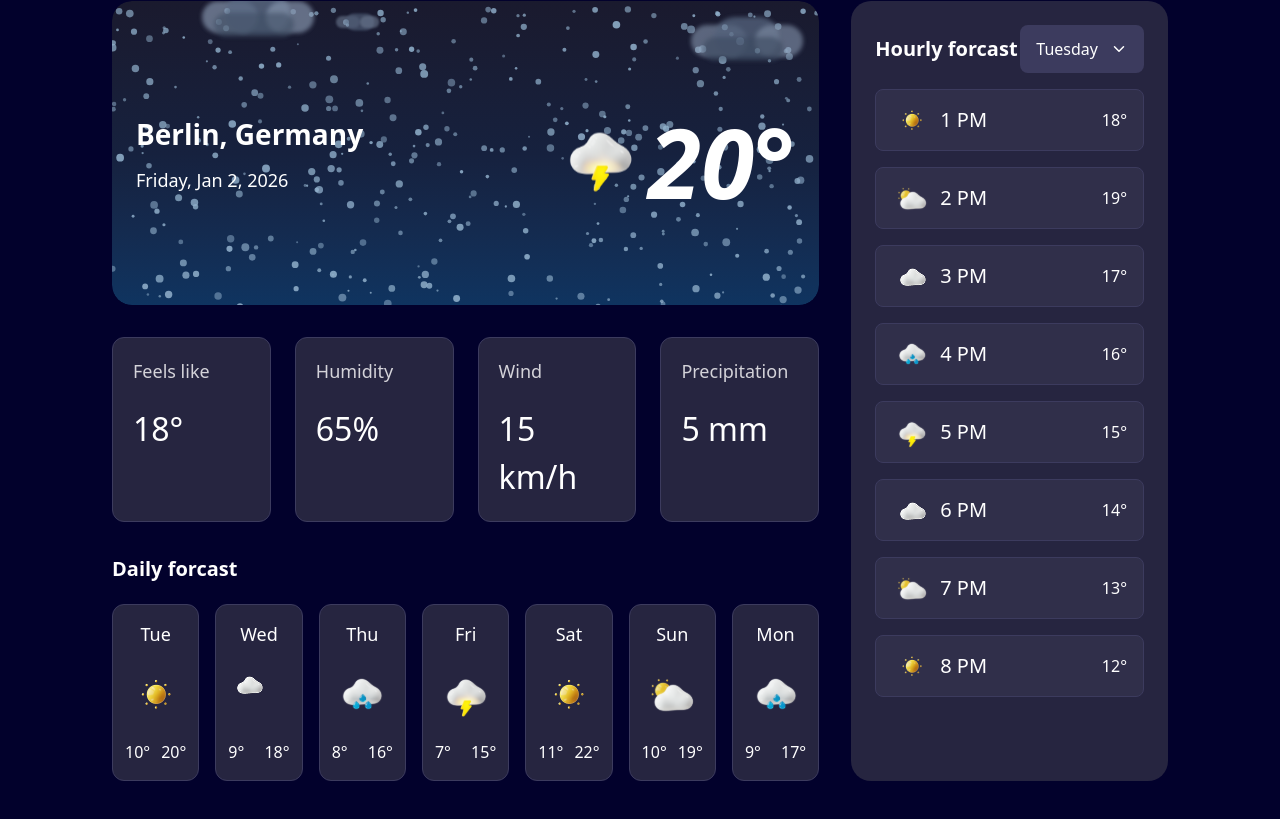
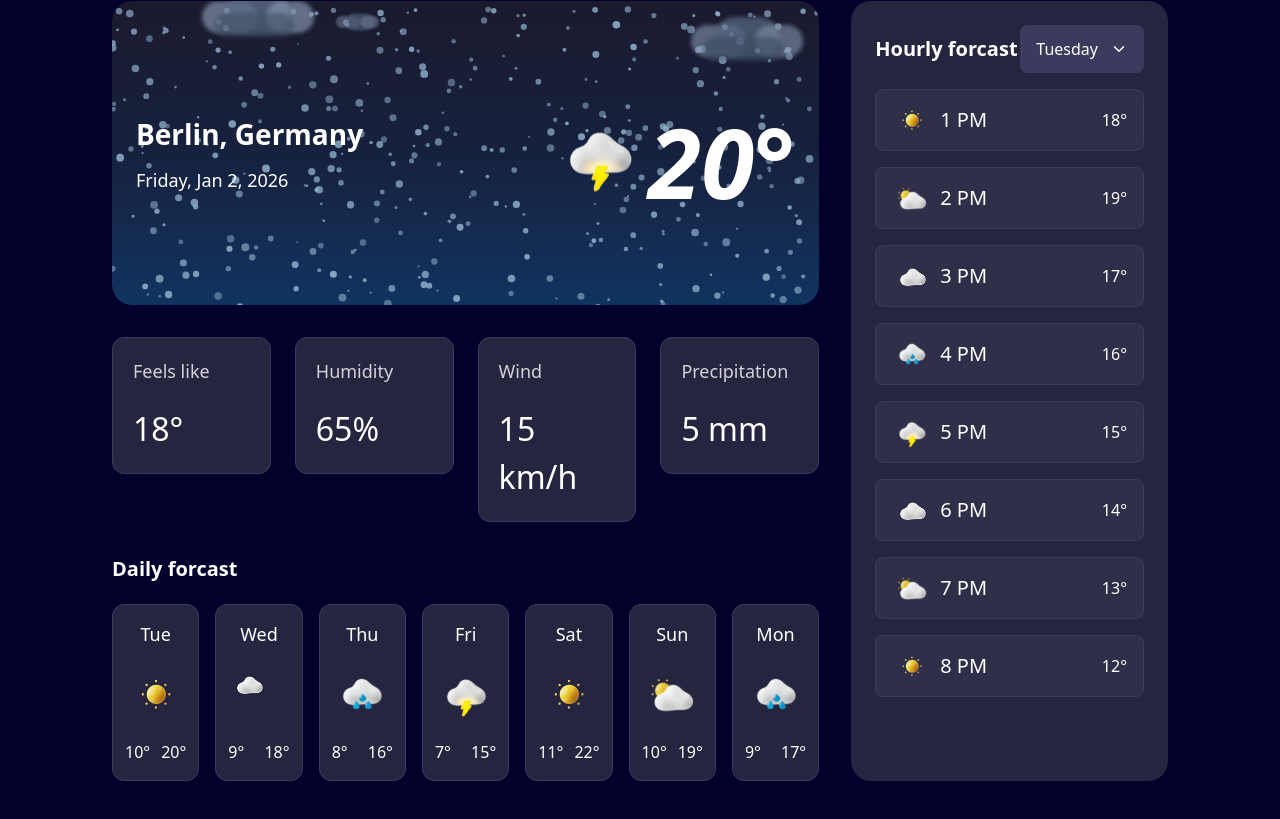
Before and after one commit to Gentlecoder1/WeatherApp, a React (Vite) app: page / in a window 1280 px wide. Shown: the part 481-1300 px from the top of the page. Built offline with nearby package versions, Linux system fonts and the light colour scheme.

Commit message:
feat: implement motion animations for components and enhance UI interactions

```diff
--- a/src/components/Condition.tsx
+++ b/src/components/Condition.tsx
@@ -1,19 +1,26 @@
-import React from 'react'
 import { conditions } from '.'
+import { StaggerContainer, StaggerItem, HoverCard } from './motion'
 
 const Condition = () => {
   return (
-    <div className='w-full grid grid-cols-2 sm:grid-cols-4 gap-[24px]'>
+    <StaggerContainer
+      staggerDelay={0.15}
+      childrenDelay={0.6}
+      className='w-full grid grid-cols-2 sm:grid-cols-4 gap-[24px]'
+    >
         {conditions.map(({ id, title, value }) => (
-            <div
-                key={id}
-                className='p-[20px] rounded-[12px] bg-[#262540] border border-[#3C3B5E] space-y-[20px]'
-            >
-                <p className='text-[18px] font-500 text-[#D4D3D9]'>{title}</p>
-                <p className='text-[32px] font-300'>{value}</p>
-            </div>
+            <StaggerItem key={id}>
+                <HoverCard
+                    scale={1.02}
+                    lift={-5}
+                    className='p-[20px] rounded-[12px] bg-[#262540] border border-[#3C3B5E] space-y-[20px]'
+                >
+                    <p className='text-[18px] font-500 text-[#D4D3D9]'>{title}</p>
+                    <p className='text-[32px] font-300'>{value}</p>
+                </HoverCard>
+            </StaggerItem>
         ))}
-    </div>
+    </StaggerContainer>
   )
 }
 
--- a/src/components/Daily.tsx
+++ b/src/components/Daily.tsx
@@ -1,16 +1,25 @@
-import React from 'react'
 import { dailyForecast } from '.'
+import { FadeInUp, StaggerContainer, StaggerItemScale, HoverCard } from './motion'
 
 const Daily = () => {
   return (
-    <div className='w-full flex flex-col gap-[20px]'>
+    <FadeInUp
+      delay={0.7}
+      className='w-full flex flex-col gap-[20px]'
+    >
         <h1 className='text-[20px] font-semibold'>Daily forcast</h1>
 
-        <div className='w-full grid grid-cols-3 sm:grid-cols-7 gap-[16px]'>
+        <StaggerContainer
+          staggerDelay={0.15}
+          childrenDelay={0.8}
+          className='w-full grid grid-cols-3 sm:grid-cols-7 gap-[16px]'
+        >
             {dailyForecast.map(({ id, day, icon, high, low })=> (
-                <div
-                    key={id}
-                    className='px-[12px] py-[16px] rounded-[12px] bg-[#262540] border border-[#3C3B5E] space-y-[16px] flex flex-col items-center'
+                <StaggerItemScale key={id}>
+                    <HoverCard
+                        scale={1.05}
+                        lift={-5}
+                        className='px-[12px] py-[16px] rounded-[12px] bg-[#262540] border border-[#3C3B5E] space-y-[16px] flex flex-col items-center cursor-pointer'
                     >
                         <p className='text-[18px] font-medium'>{day}</p>
                         <div className='w-[60px] h-[60px]'><img src={icon} alt="" /></div>
@@ -18,10 +27,11 @@ const Daily = () => {
                             <p>{low}°</p>
                             <p>{high}°</p>
                         </div>
-                </div>
+                    </HoverCard>
+                </StaggerItemScale>
             ))}
-        </div>
-    </div>
+        </StaggerContainer>
+    </FadeInUp>
   )
 }
 
--- a/src/components/Header.tsx
+++ b/src/components/Header.tsx
@@ -5,38 +5,30 @@ import { AnimatePresence, motion } from "framer-motion"
 import Logo from "../assets/Logo.svg"
 import Unit from "./Unit"
 import { useState } from "react";
+import { MotionHeader, FadeInLeft, dropIn } from "./motion";
 
 const Header = () => {
 
   const [openUnit, setOpenUnit] = useState(false);
 
-  const dropIn = {
-    hidden: {
-      y: '-5px',
-      opacity: 0
-    },
-    visible: {
-      y: "0",
-      opacity: 1
-    },
-    exit: {
-      y: '-5px',
-      opacity: 0
-    }
-  }
-
   return (
-    <header className="w-full mx-auto space-y-3">
+    <MotionHeader className="w-full mx-auto space-y-3">
         <div className='flex justify-between items-center text-white'>
-            <div className='flex items-center text-[15.4px] sm:text-[22px] font-bold gap-[10px]'>
+            <FadeInLeft
+              delay={0.2}
+              className='flex items-center text-[15.4px] sm:text-[22px] font-bold gap-[10px]'
+            >
                 <img src={Logo} className="w-[30px] h-[30px] sm:w-[40px] sm:h-[40px]" alt="" />
                 <p>Weather Now</p>
-            </div>
+            </FadeInLeft>
 
             <motion.div
+              initial={{ opacity: 0, x: 20 }}
+              animate={{ opacity: 1, x: 0 }}
+              transition={{ duration: 0.5, delay: 0.3 }}
               onClick={() => setOpenUnit(!openUnit)}
               whileTap={{ scale: 0.98 }}
-              className="bg-[#262540] rounded-[8px] flex items-center gap-[10px] px-[10px] py-[8px] sm:px-[16px] sm:py-[12px]"
+              className="bg-[#262540] rounded-[8px] flex items-center gap-[10px] px-[10px] py-[8px] sm:px-[16px] sm:py-[12px] cursor-pointer"
             >
                 <IoSettingsOutline className="w-[14px] h-[14px] sm:w-[18px] sm:h-[18px]" />
                 <p className="text-[14px] sm:text-[16px] font-medium">Units</p>
@@ -57,7 +49,7 @@ const Header = () => {
             </motion.div>
           )}
         </AnimatePresence>
-    </header>
+    </MotionHeader>
   )
 }
 
--- /dev/null
+++ b/src/components/motion.tsx
@@ -0,0 +1,318 @@
+import { motion } from 'framer-motion'
+import type { HTMLMotionProps } from 'framer-motion'
+import type { ReactNode } from 'react'
+
+// ============================================
+// ANIMATION VARIANTS
+// ============================================
+
+// Fade in from bottom (for containers, titles)
+export const fadeInUp = {
+  hidden: { opacity: 0, y: 30 },
+  visible: {
+    opacity: 1,
+    y: 0,
+    transition: { duration: 0.8 }
+  }
+}
+
+// Fade in from left
+export const fadeInLeft = {
+  hidden: { opacity: 0, x: -20 },
+  visible: {
+    opacity: 1,
+    x: 0,
+    transition: { duration: 0.5 }
+  }
+}
+
+// Fade in from right
+export const fadeInRight = {
+  hidden: { opacity: 0, x: 20 },
+  visible: {
+    opacity: 1,
+    x: 0,
+    transition: { duration: 0.5 }
+  }
+}
+
+// Fade in from top (for header)
+export const fadeInDown = {
+  hidden: { opacity: 0, y: -20 },
+  visible: {
+    opacity: 1,
+    y: 0,
+    transition: { duration: 0.5 }
+  }
+}
+
+// Scale fade (for cards)
+export const scaleFade = {
+  hidden: { opacity: 0, scale: 0.95 },
+  visible: {
+    opacity: 1,
+    scale: 1,
+    transition: { duration: 0.6 }
+  }
+}
+
+// Stagger container for condition cards
+export const staggerContainer = {
+  hidden: { opacity: 0 },
+  visible: {
+    opacity: 1,
+    transition: {
+      staggerChildren: 0.15,
+      delayChildren: 0.6
+    }
+  }
+}
+
+// Stagger container for daily forecast
+export const dailyStaggerContainer = {
+  hidden: { opacity: 0 },
+  visible: {
+    opacity: 1,
+    transition: {
+      staggerChildren: 0.15,
+      delayChildren: 0.8
+    }
+  }
+}
+
+// Stagger container for hourly forecast (slower)
+export const hourlyStaggerContainer = {
+  hidden: { opacity: 0 },
+  visible: {
+    opacity: 1,
+    transition: {
+      staggerChildren: 0.12,
+      delayChildren: 1.0
+    }
+  }
+}
+
+// Item variant for vertical stagger (condition, daily)
+export const staggerItemY = {
+  hidden: { opacity: 0, y: 20 },
+  visible: {
+    opacity: 1,
+    y: 0,
+    transition: { duration: 0.6 }
+  }
+}
+
+// Item variant with scale (daily cards)
+export const staggerItemScale = {
+  hidden: { opacity: 0, y: 20, scale: 0.9 },
+  visible: {
+    opacity: 1,
+    y: 0,
+    scale: 1,
+    transition: { duration: 0.6 }
+  }
+}
+
+// Item variant for horizontal stagger (hourly)
+export const staggerItemX = {
+  hidden: { opacity: 0, x: 30 },
+  visible: {
+    opacity: 1,
+    x: 0,
+    transition: { duration: 0.5 }
+  }
+}
+
+// Dropdown animation
+export const dropIn = {
+  hidden: { y: -5, opacity: 0 },
+  visible: { y: 0, opacity: 1 },
+  exit: { y: -5, opacity: 0 }
+}
+
+// Float animation (for weather icon)
+export const floatAnimation = {
+  y: [0, 12, 0],
+  transition: { duration: 2, repeat: Infinity }
+}
+
+export const floatAnimationReverse = {
+  y: [12, 0, 12],
+  transition: { duration: 2, repeat: Infinity }
+}
+
+// ============================================
+// REUSABLE MOTION COMPONENTS
+// ============================================
+
+interface MotionContainerProps extends HTMLMotionProps<'div'> {
+  children: ReactNode
+  delay?: number
+}
+
+// Fade in up container
+export const FadeInUp = ({ children, delay = 0, className, ...props }: MotionContainerProps) => (
+  <motion.div
+    initial={{ opacity: 0, y: 30 }}
+    animate={{ opacity: 1, y: 0 }}
+    transition={{ duration: 0.8, delay }}
+    className={className}
+    {...props}
+  >
+    {children}
+  </motion.div>
+)
+
+// Fade in from left
+export const FadeInLeft = ({ children, delay = 0, className, ...props }: MotionContainerProps) => (
+  <motion.div
+    initial={{ opacity: 0, x: -20 }}
+    animate={{ opacity: 1, x: 0 }}
+    transition={{ duration: 0.5, delay }}
+    className={className}
+    {...props}
+  >
+    {children}
+  </motion.div>
+)
+
+// Fade in from right
+export const FadeInRight = ({ children, delay = 0, className, ...props }: MotionContainerProps) => (
+  <motion.div
+    initial={{ opacity: 0, x: 30 }}
+    animate={{ opacity: 1, x: 0 }}
+    transition={{ duration: 0.8, delay }}
+    className={className}
+    {...props}
+  >
+    {children}
+  </motion.div>
+)
+
+// Fade in from top
+export const FadeInDown = ({ children, delay = 0, className, ...props }: MotionContainerProps) => (
+  <motion.div
+    initial={{ opacity: 0, y: -20 }}
+    animate={{ opacity: 1, y: 0 }}
+    transition={{ duration: 0.5, delay }}
+    className={className}
+    {...props}
+  >
+    {children}
+  </motion.div>
+)
+
+// Scale fade container
+export const ScaleFade = ({ children, delay = 0, className, ...props }: MotionContainerProps) => (
+  <motion.div
+    initial={{ opacity: 0, scale: 0.95 }}
+    animate={{ opacity: 1, scale: 1 }}
+    transition={{ duration: 0.6, delay }}
+    className={className}
+    {...props}
+  >
+    {children}
+  </motion.div>
+)
+
+// Stagger container wrapper
+export const StaggerContainer = ({
+  children,
+  className,
+  staggerDelay = 0.15,
+  childrenDelay = 0.6,
+  ...props
+}: MotionContainerProps & { staggerDelay?: number; childrenDelay?: number }) => (
+  <motion.div
+    variants={{
+      hidden: { opacity: 0 },
+      visible: {
+        opacity: 1,
+        transition: {
+          staggerChildren: staggerDelay,
+          delayChildren: childrenDelay
+        }
+      }
+    }}
+    initial="hidden"
+    animate="visible"
+    className={className}
+    {...props}
+  >
+    {children}
+  </motion.div>
+)
+
+// Stagger item (vertical)
+export const StaggerItem = ({ children, className, ...props }: MotionContainerProps) => (
+  <motion.div
+    variants={staggerItemY}
+    className={className}
+    {...props}
+  >
+    {children}
+  </motion.div>
+)
+
+// Stagger item with scale
+export const StaggerItemScale = ({ children, className, ...props }: MotionContainerProps) => (
+  <motion.div
+    variants={staggerItemScale}
+    className={className}
+    {...props}
+  >
+    {children}
+  </motion.div>
+)
+
+// Stagger item (horizontal)
+export const StaggerItemX = ({ children, className, ...props }: MotionContainerProps) => (
+  <motion.div
+    variants={staggerItemX}
+    className={className}
+    {...props}
+  >
+    {children}
+  </motion.div>
+)
+
+// Hover scale card
+export const HoverCard = ({
+  children,
+  className,
+  scale = 1.02,
+  lift = -5,
+  ...props
+}: MotionContainerProps & { scale?: number; lift?: number }) => (
+  <motion.div
+    whileHover={{ scale, y: lift }}
+    className={className}
+    {...props}
+  >
+    {children}
+  </motion.div>
+)
+
+// Tap scale button
+export const TapButton = ({ children, className, ...props }: MotionContainerProps) => (
+  <motion.div
+    whileTap={{ scale: 0.98 }}
+    className={className}
+    {...props}
+  >
+    {children}
+  </motion.div>
+)
+
+// Header wrapper
+export const MotionHeader = ({ children, className, ...props }: MotionContainerProps) => (
+  <motion.header
+    initial={{ opacity: 0, y: -20 }}
+    animate={{ opacity: 1, y: 0 }}
+    transition={{ duration: 0.5 }}
+    className={className}
+    {...props}
+  >
+    {children}
+  </motion.header>
+)
```
Also changed, not shown: src/components/Body.tsx (+20 -15 lines), src/components/Hourly.tsx (+20 -27 lines). Lines whose indentation alone changed are shown as unchanged.
